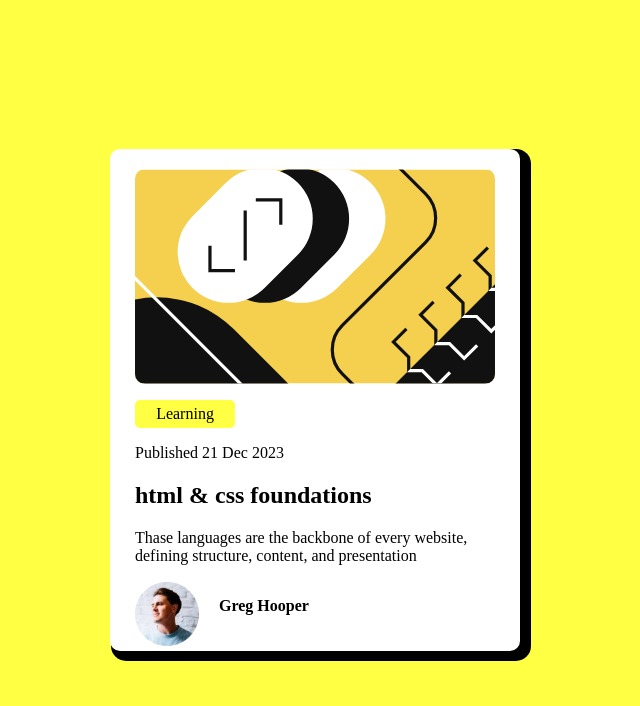
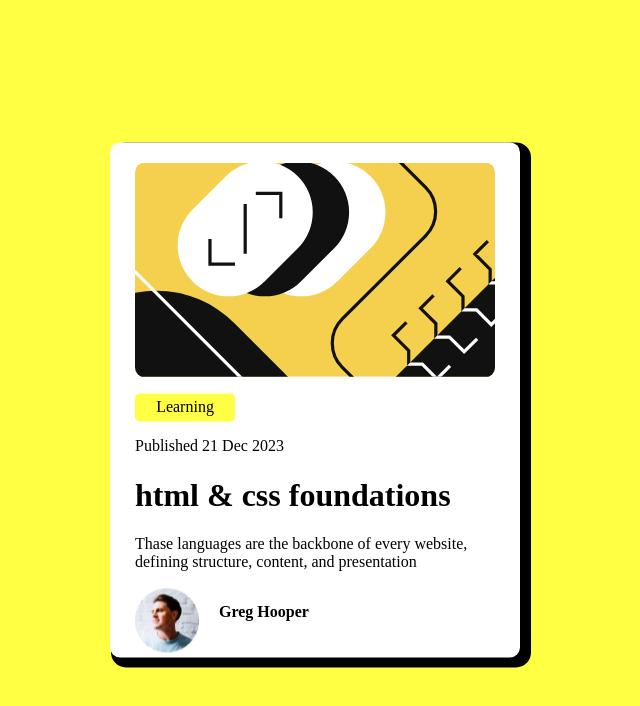
Before and after one commit to denisson999/Cartao-de-pre-visualizacao-do-blog, a plain HTML site: page index.html in a window 1280 px wide. Shown: the whole page, without its empty margins (325-965 px from the left). Drawn offline with Linux system fonts and the light colour scheme.

Commit message:
atualizacao

```diff
--- a/css/style.css
+++ b/css/style.css
@@ -29,7 +29,7 @@ p.nivel{
     border-radius: 5px;
     margin-left: 5%;
 }
-p, h2{
+p, h1{
     margin-left: 5%;
 }
 section{
--- a/index.html
+++ b/index.html
@@ -14,7 +14,7 @@
             <img class="ilustr" src="img/illustration-article.svg" alt="imagem ilustrativa">
             <p class="nivel">Learning</p>
             <p>Published 21 Dec 2023</p>
-            <h2>html & css foundations</h2>
+            <h1>html & css foundations</h1>
             <p>Thase languages are the backbone of every website, defining structure, content, and presentation</p>
             <section >
                 <img class="perfil" src="img/image-avatar.webp" alt="">
```
